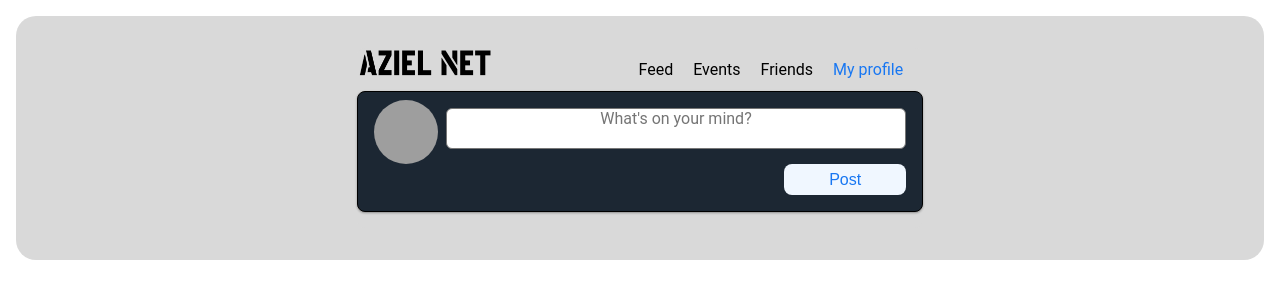
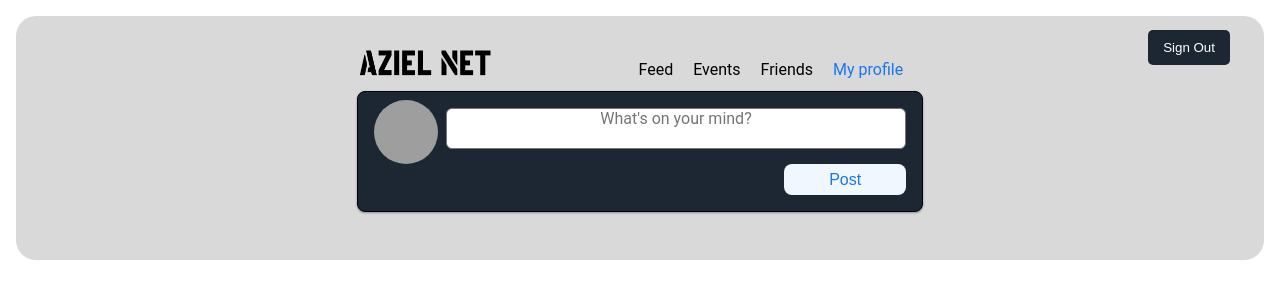
Before and after one commit to odrinl/social-network, a React app in the folder client/: page /home/my-profile in a window 1280 px wide. Shown: the top 300 px of the page. Built offline with nearby package versions, Linux system fonts and the light colour scheme; grey boxes are pictures that could not be loaded.

Commit message:
sign out button

```diff
--- /dev/null
+++ b/client/src/components/SignOutButton.jsx
@@ -0,0 +1,35 @@
+import React from "react";
+import { useNavigate } from "react-router";
+
+import styled from "styled-components";
+
+const Button = styled.button`
+  position: absolute;
+  top: 30px;
+  right: 50px;
+  padding: 10px 15px;
+  background-color: #1c2733;
+  color: #fff;
+  border: none;
+  border-radius: 5px;
+  cursor: pointer;
+`;
+
+const SignOutButton = () => {
+  const navigate = useNavigate();
+
+  const handleSignOut = () => {
+    localStorage.removeItem("token");
+    localStorage.removeItem("user");
+
+    navigate("/login");
+  };
+
+  return (
+    <Button onClick={handleSignOut} className="sign-out-button">
+      Sign Out
+    </Button>
+  );
+};
+
+export default SignOutButton;
--- a/client/src/pages/Home/Home.jsx
+++ b/client/src/pages/Home/Home.jsx
@@ -6,6 +6,7 @@ import Nav from "../../components/Nav";
 import SharedArea from "../../components/SharedArea";
 import EventSideSection from "../../components/EventSideSection";
 import logo from "../../../public/logo.png";
+import SignOutButton from "../../components/SignOutButton";
 
 const Home = () => {
   return (
@@ -47,6 +48,11 @@ const Home = () => {
               </div>
             </div>
           </div>
+          <div className="container column">
+            <div className="sign-out-button-container">
+              <SignOutButton />
+            </div>
+          </div>
         </div>
       </div>
     </div>
--- a/client/src/pages/Profile/ProfilePage.jsx
+++ b/client/src/pages/Profile/ProfilePage.jsx
@@ -2,6 +2,7 @@ import React from "react";
 import Nav from "../../components/Nav";
 import CreatePost from "../../components/CreatePost";
 import logo from "../../../public/logo.png";
+import SignOutButton from "../../components/SignOutButton";
 
 const ProfilePage = () => {
   return (
@@ -21,6 +22,10 @@ const ProfilePage = () => {
 
           <CreatePost />
         </div>
+
+        <div className="container sign-out-button-container">
+          <SignOutButton />
+        </div>
         <div className="container column"></div>
       </div>
     </div>
```
